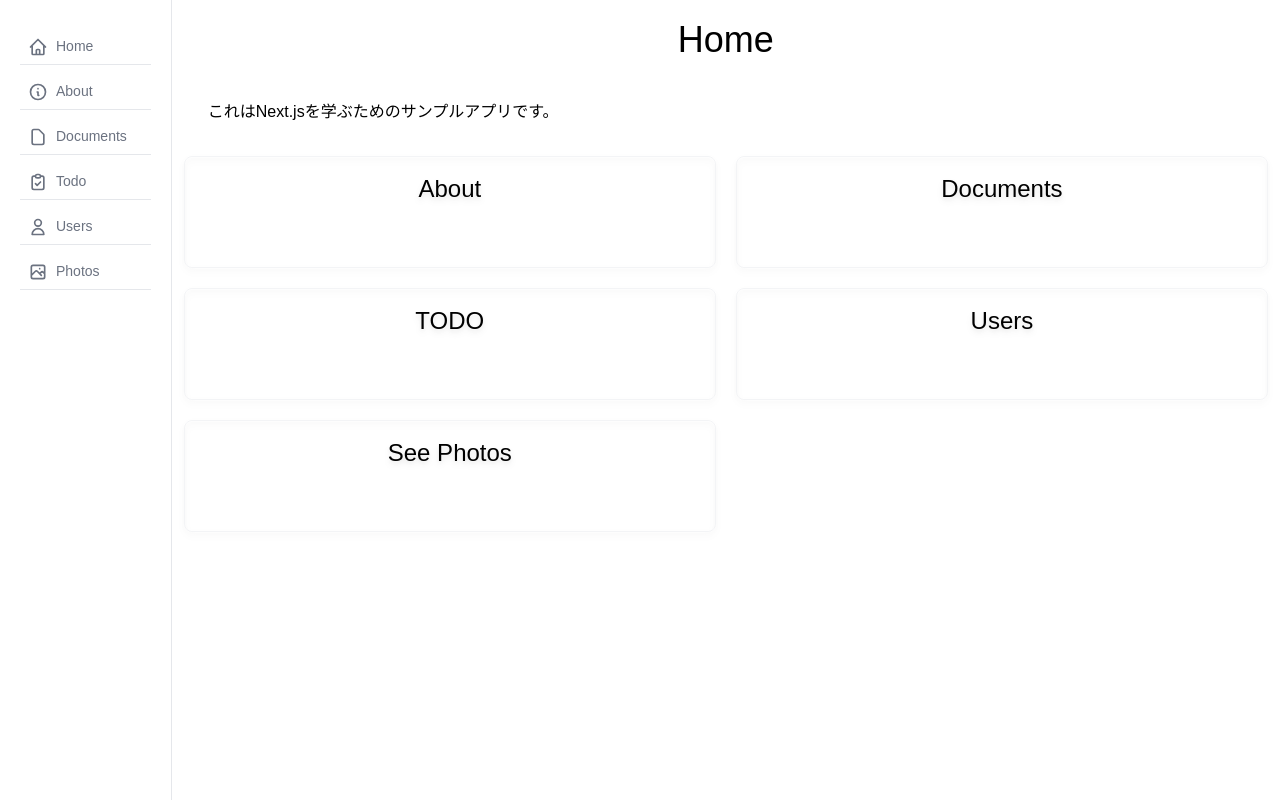
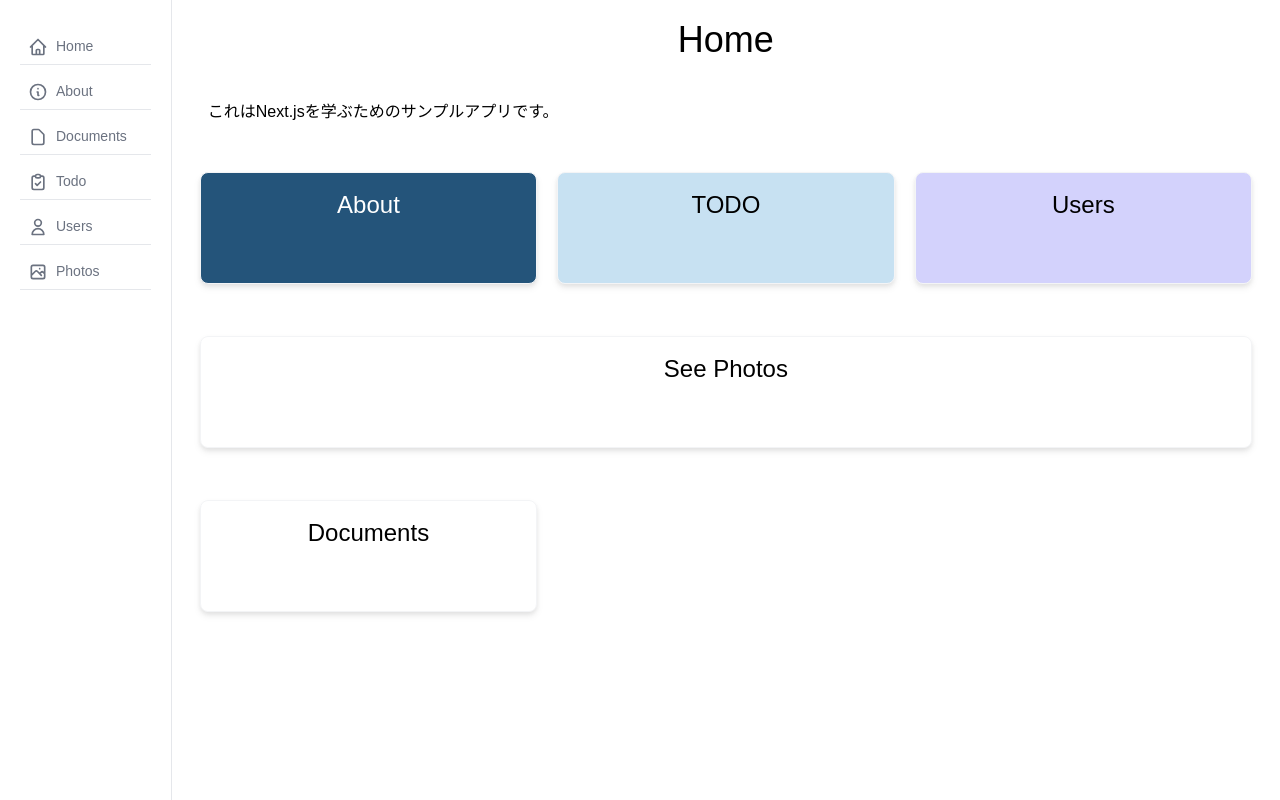
Before and after one commit to r-kagiwada/next-sample-app, a Next.js app: page / in a window 1280 px wide. Built offline with nearby package versions, Linux system fonts and the light colour scheme.

Commit message:
デザイン微調整

```diff
--- a/pages/index.tsx
+++ b/pages/index.tsx
@@ -17,38 +17,43 @@ const Home: NextPage = () => {
       <div className="grid place-items-start">
         <p className="px-4 m-5">これはNext.jsを学ぶためのサンプルアプリです。</p>
       </div>
-      <div className="m-1 grid grid-cols-2 gap-1 text-2xl">
-        <div className="h-28 m-2 p-4 border border-r-3 border-gray-100 rounded-lg drop-shadow-md">
+      <div className="m-1 p-4 grid grid-cols-3 gap-1 text-2xl">
+        <div className="h-28 m-2 p-4 border border-r-3 border-gray-100 rounded-lg drop-shadow-md bg-primary text-white">
           <Link href='/about'>
             <a>About</a>
           </Link>
         </div>
-        <div className="h-28 m-2 p-4 border border-r-3 border-gray-100 rounded-lg drop-shadow-md">
+        <div className="h-28 m-2 p-4 border border-r-3 border-gray-100 rounded-lg drop-shadow-md bg-secandary">
+          <Link href="/todo">
+            <a>TODO</a>
+          </Link>
+        </div>
+        <div className="h-28 m-2 p-4 border border-r-3 border-gray-100 rounded-lg drop-shadow-md bg-purple">
+          <Link href='/users'>
+            <a>Users</a>
+          </Link>
+        </div>
+      </div>
+      <div className="m-1 p-4 grid grid-cols-1 gap-1 text-2xl">
+        <div className="h-28 m-2 p-4 border border-r-3 border-gray-100 rounded-lg drop-shadow-md bg-white">
+          <button onClick={handleClick}>
+            See Photos
+          </button>
+        </div>
+      </div>
+      <div className="m-1 p-4 grid grid-cols-3 gap-1 text-2xl">
+        <div className="h-28 m-2 p-4 border border-r-3 border-gray-100 rounded-lg drop-shadow-md bg-white">
           <Link href='/docs/param'>
             <a>Documents</a>
           </Link>
         </div>
-        <div className="h-28 m-2 p-4 border border-r-3 border-gray-100 rounded-lg drop-shadow-md">
-          <Link href="/todo">
-            <a>TODO</a>
-          </Link>
-        </div>
-        <div className="h-28 m-2 p-4 border border-r-3 border-gray-100 rounded-lg drop-shadow-md">
-          <Link href='/users'>
-            <a>Users</a>
-          </Link>
-        </div>
-        <div className="h-28 m-2 p-4 border border-r-3 border-gray-100 rounded-lg drop-shadow-md">
-          <button onClick={handleClick}>
-            See Photos
-          </button>
-        </div>
-        {/* <div className="h-28 m-2 p-4 border border-r-3 border-gray-100 rounded-lg drop-shadow-md">
+      </div>
+      {/* <div className="h-28 m-2 p-4 border border-r-3 border-gray-100 rounded-lg drop-shadow-md">
           <Link href='/product'>
             <a>Product</a>
           </Link>
         </div> */}
-      </div>
+
     </div>
   )
 }
--- a/tailwind.config.js
+++ b/tailwind.config.js
@@ -10,6 +10,12 @@ module.exports = {
       red: colors.rose,
       pink: colors.fuchsia,
       white: colors.white,
+      purple: '#D3D2FC',
+      primary: '#24547A',
+      secandary: '#C7E1F2',
+      bgDark: '#F3F3F3',
+      bgMiddle: '#F8F8F8',
+      bgLight: colors.white,
     },
     fontFamily: {
       sans: ['Graphik', 'sans-serif'],
```
